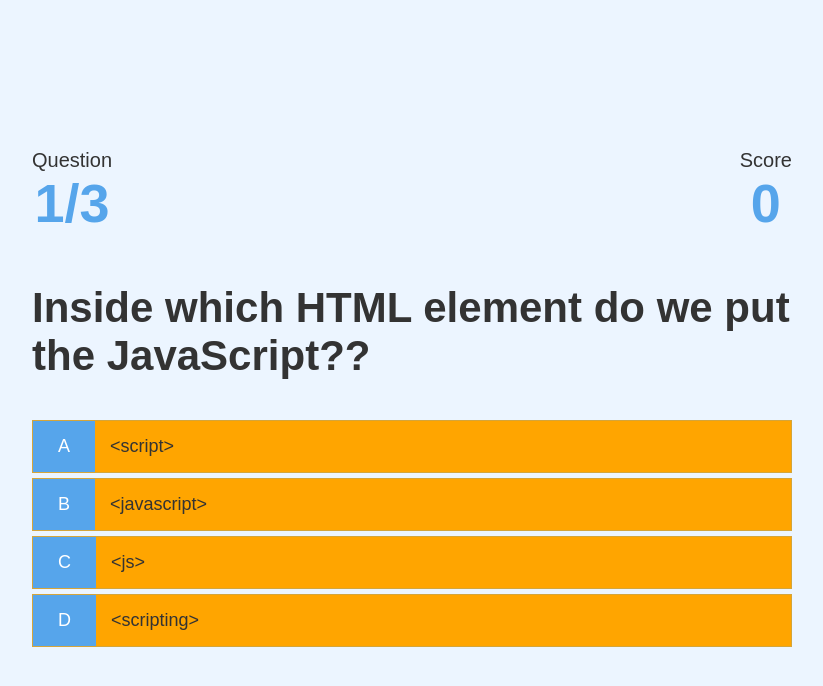
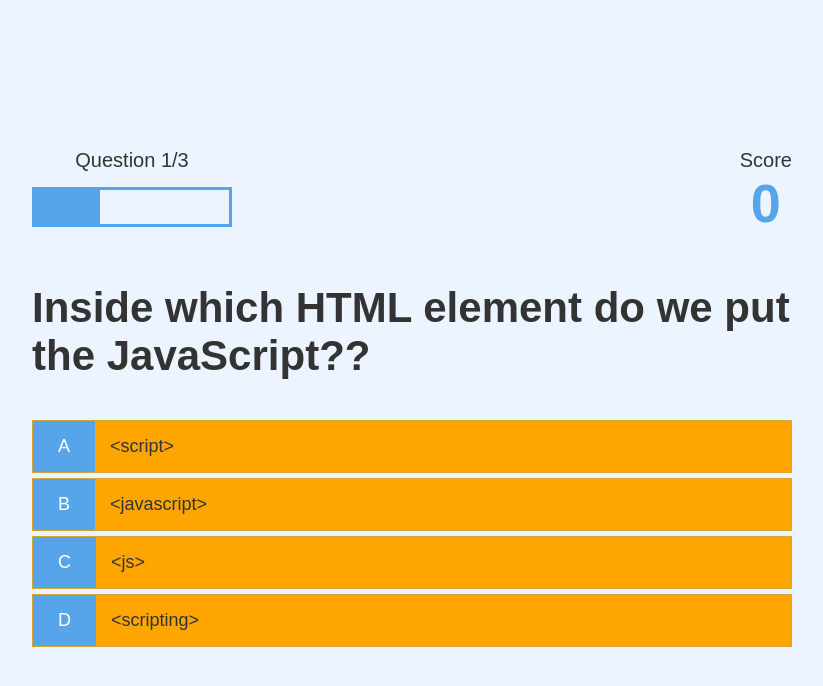
Before and after one commit to black-r0s3/Quiz-App, a plain HTML site: page game.html in a window 1280 px wide. Shown: the whole page, without its empty margins (228-1051 px from the left). Drawn offline with Linux system fonts and the light colour scheme.

Commit message:
added progress bar

```diff
--- a/app.css
+++ b/app.css
@@ -70,6 +70,7 @@ h3 {
   margin-bottom: 1rem;
   text-decoration: none;
   color: #56a5eb;
+
   background-color: white;
 }
 
--- a/game.css
+++ b/game.css
@@ -42,3 +42,15 @@
 .hud-main-text {
   text-align: center;
 }
+#progressBar {
+  width: 20rem;
+  height: 4rem;
+  border: 0.3rem solid #56a5eb;
+  margin-top: 1.5rem;
+}
+
+#progressBarFull {
+  height: 3.4rem;
+  background-color: #56a5eb;
+  width: 0%;
+}
--- a/game.html
+++ b/game.html
@@ -11,10 +11,12 @@
       <div id="game" class="justify-center flex-column">
         <div id="hud">
           <div id="hud-item">
-            <p class="hud-prefix">
+            <p id= "progressText"class="hud-prefix">
               Question
             </p>
-            <h1 class="hud-main-text" id="questionCounter"></h1>
+            <div id="progressBar">
+            <div id="progressBarFull"></div>
+          </div>
           </div>
           <div id="hud-item">
             <p class="hud-prefix">
--- a/game.js
+++ b/game.js
@@ -3,7 +3,7 @@ const question = document.getElementById("question");
 const choices = Array.from(document.getElementsByClassName("choice-text"));
 const questionCounterText = document.getElementById("questionCounter");
 const scoreText = document.getElementById("score");
-
+const progressBarFull = document.getElementById("progressBarFull");
 
 let currentQuestion = {};
 let acceptingAnswers = false;
@@ -56,7 +56,10 @@ getNewQuestion = () => {
     return window.location.assign("/end.html");
   }
   questionCounter++;
-   questionCounterText.innerText = `${questionCounter}/${MAX_QUESTIONS}`;
+   progressText.innerText = `Question ${questionCounter}/${MAX_QUESTIONS}`;
+
+    progressBarFull.style.width = `${(questionCounter / MAX_QUESTIONS) * 100}%`;
+
   const questionIndex = Math.floor(Math.random() * availableQuesions.length);
   currentQuestion = availableQuesions[questionIndex];
   question.innerText = currentQuestion.question;
```
